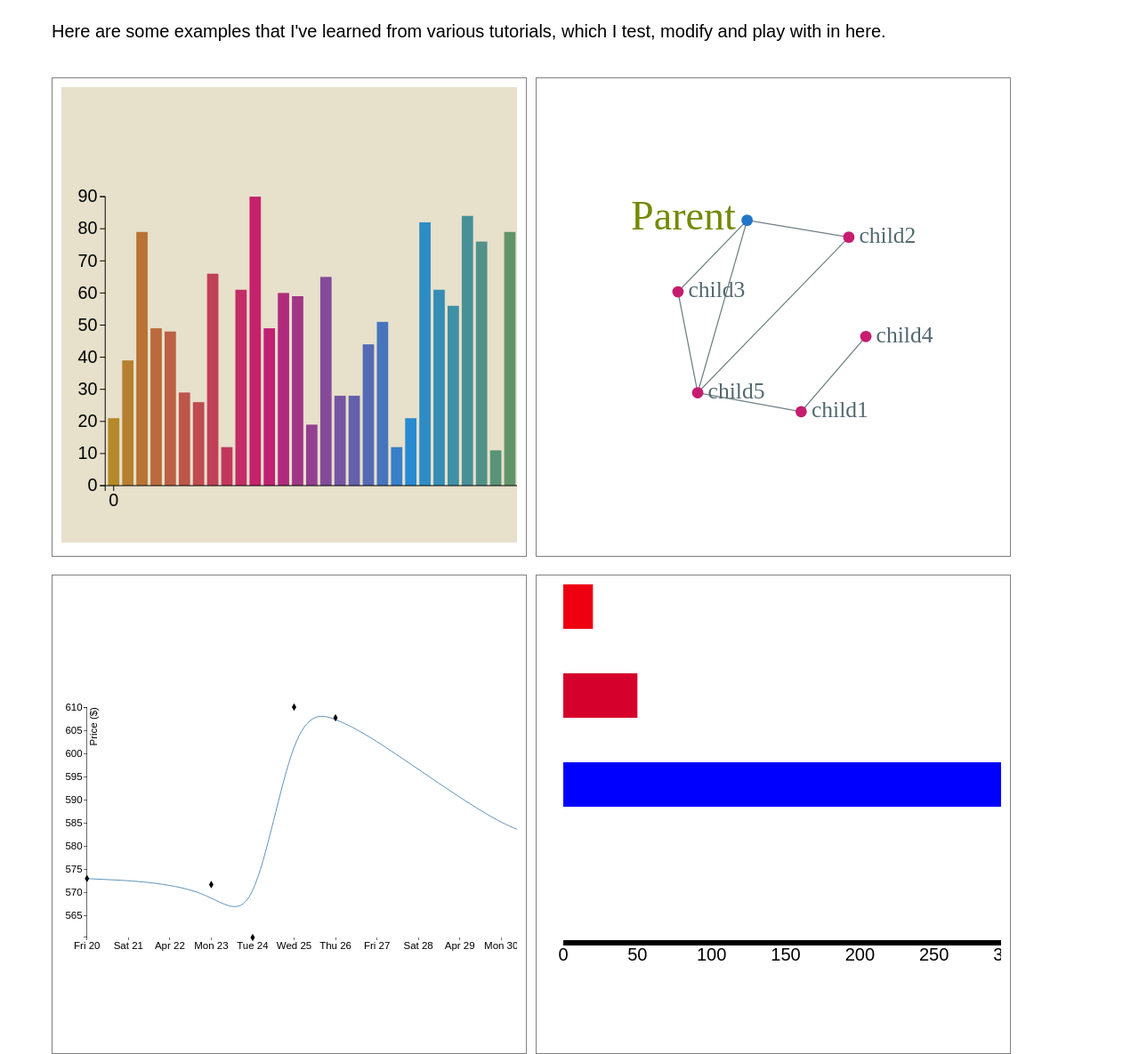
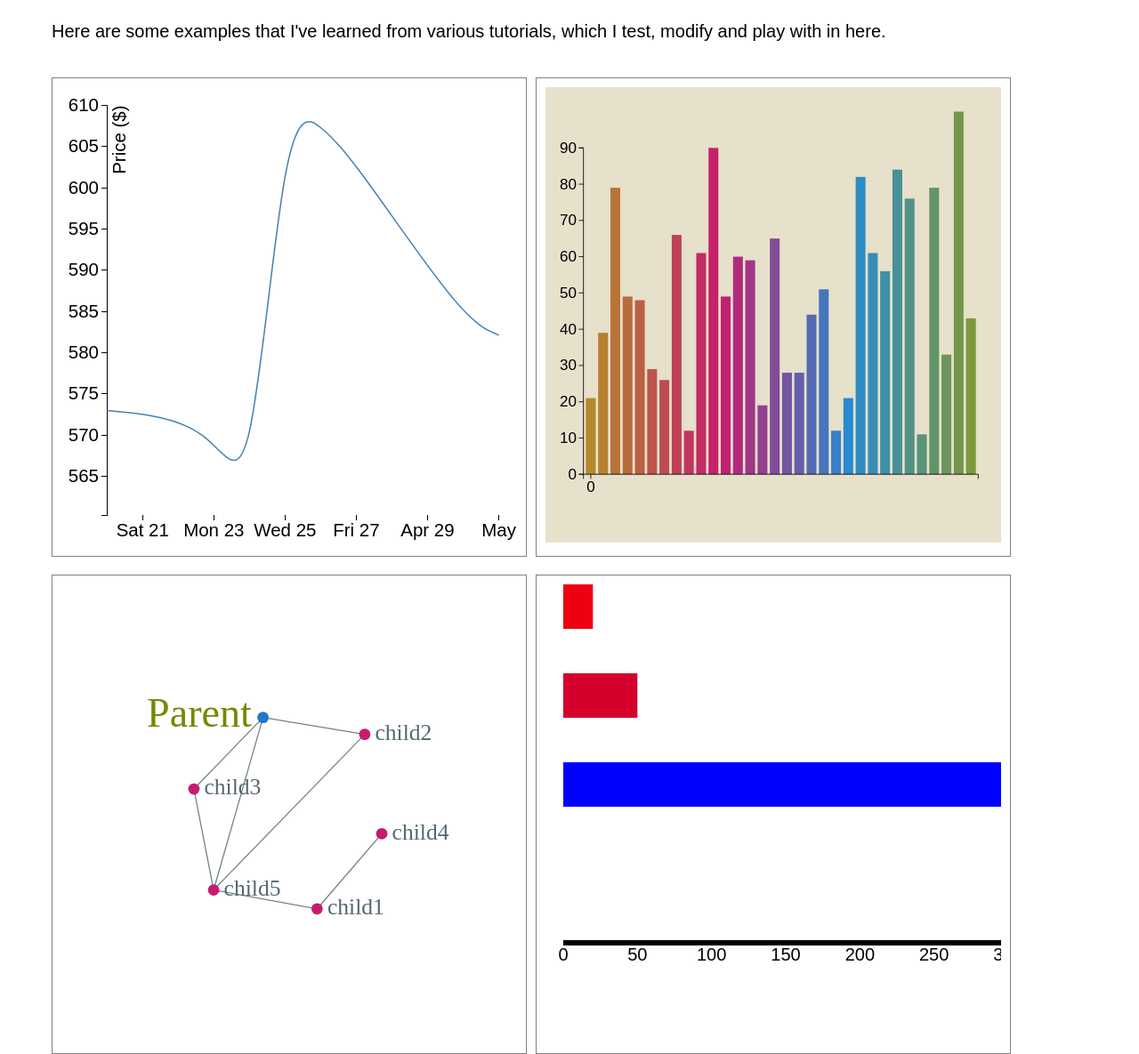
Before and after one commit to mrdonado/graphs, a plain HTML site: page index.html in a window 1280 px wide. Shown: the part 75-1260 px from the top of the page at 89% size. Drawn offline with Linux system fonts and the light colour scheme.

Commit message:
Size and axis adjustments.

```diff
--- a/index.html
+++ b/index.html
@@ -9,9 +9,9 @@
 <body>
 <h1>D3 Examples</h1>
 <p>Here are some examples that I've learned from various tutorials, which I test, modify and play with in here.</p>
+<div class="example-container" id="example-4"></div>
 <div class="example-container" id="example-3"><div class="my-chart-3"></div></div>
 <div class="example-container" id="example-2"></div>
-<div class="example-container" id="my-graph"></div>
 <div class="example-container" id="example-1"></div>
 </body>
 <script src="js/d3.min.js"></script>
--- a/js/examples/example_3.js
+++ b/js/examples/example_3.js
@@ -11,7 +11,7 @@ d3.tsv('js/examples/data-example-3.tsv', function(data) {
 
     var margin = { top: 30, right: 30, bottom: 40, left:50 }
 
-    var height = 400 - margin.top - margin.bottom,
+    var height = 500 - margin.top - margin.bottom,
         width = 600 - margin.left - margin.right,
         barWidth = 50,
         barOffset = 5;
@@ -40,9 +40,9 @@ d3.tsv('js/examples/data-example-3.tsv', function(data) {
         .style('background', '#E7E0CB')
         .attr('width', width + margin.left + margin.right)
         .attr('height', height + margin.top + margin.bottom)
-        .attr('viewBox', '0 0 ' + width + ' ' + height)
+        .attr('viewBox', '0 0 ' + (width + margin.left + margin.right)+ ' ' + (height + margin.top + margin.bottom))
         .attr('preserveAspectRatio', 'xMidYMid')
-        .attr('data-aspect', width/height)
+        .attr('data-aspect', (width + margin.left + margin.right)/(height + margin.top + margin.bottom))
         .append('g')
         .attr('transform', 'translate('+ margin.left +', '+ margin.top +')')
         .selectAll('rect').data(bardata)
--- a/js/examples/example_4.js
+++ b/js/examples/example_4.js
@@ -1,10 +1,7 @@
-/**
- * Created by fjrd84 on 3/8/15.
- */
-function drawGraph() {
-    $('#my-graph').empty();
+var linearGraph = function () {
+
     var margin = {top: 20, right: 20, bottom: 30, left: 50},
-        width = 960 - margin.left - margin.right,
+        width = 500 - margin.left - margin.right,
         height = 500 - margin.top - margin.bottom;
 
     var parseDate = d3.time.format("%d-%b-%y").parse;
@@ -17,7 +14,8 @@ function drawGraph() {
 
     var xAxis = d3.svg.axis()
         .scale(x)
-        .orient("bottom");
+        .orient("bottom")
+        .ticks(5);
 
     var yAxis = d3.svg.axis()
         .scale(y)
@@ -32,12 +30,12 @@ function drawGraph() {
             return y(d.close);
         });
 
-    var svg = d3.select("#my-graph").append("svg")
+    var svg = d3.select("#example-4").append("svg")
         .attr("width", width + margin.left + margin.right)
         .attr("height", height + margin.top + margin.bottom)
-        .attr('viewBox', '0 0 ' + width + ' ' + height)
+        .attr('viewBox', '0 0 ' + (margin.left + margin.right + width) + ' ' + (margin.top + margin.bottom + height))
         .attr('preserveAspectRatio', 'xMidYMid')
-        .attr('data-aspect', width/height)
+        .attr('data-aspect', (margin.left + margin.right + width) / (margin.top + margin.bottom + height))
         .append("g")
         .attr("transform", "translate(" + margin.left + "," + margin.top + ")");
 
@@ -76,17 +74,7 @@ function drawGraph() {
             .attr("class", "line")
             .attr("d", line);
 
-        svg.selectAll("path")
-            .data(data)
-            .enter().append("path")
-            .attr("transform", function(d) {
-                return "translate(" + x(d.date) + "," + y(d.close) + ")";
-            })
-            .attr("d", d3.svg.symbol().type('diamond'));
+    });
+};
 
-
-
-    });
-}
-
-drawGraph();
+linearGraph();
```
